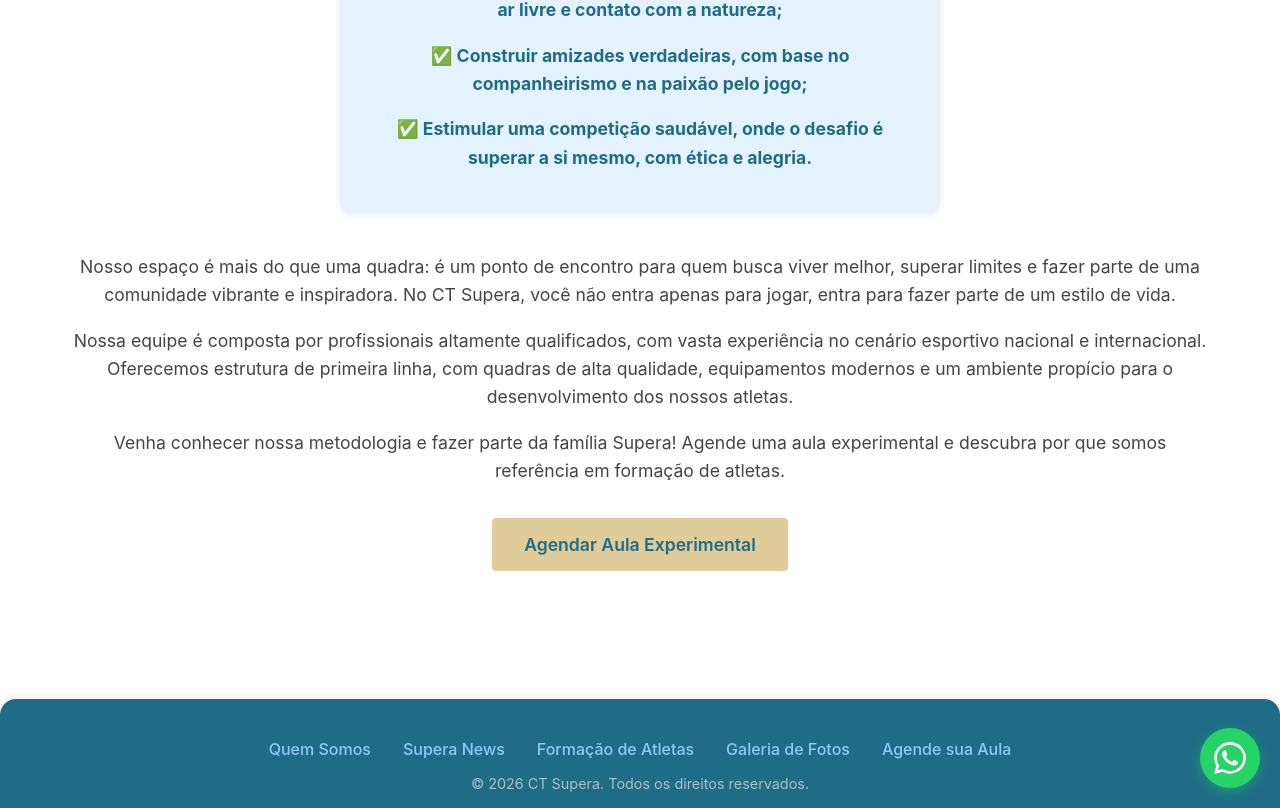
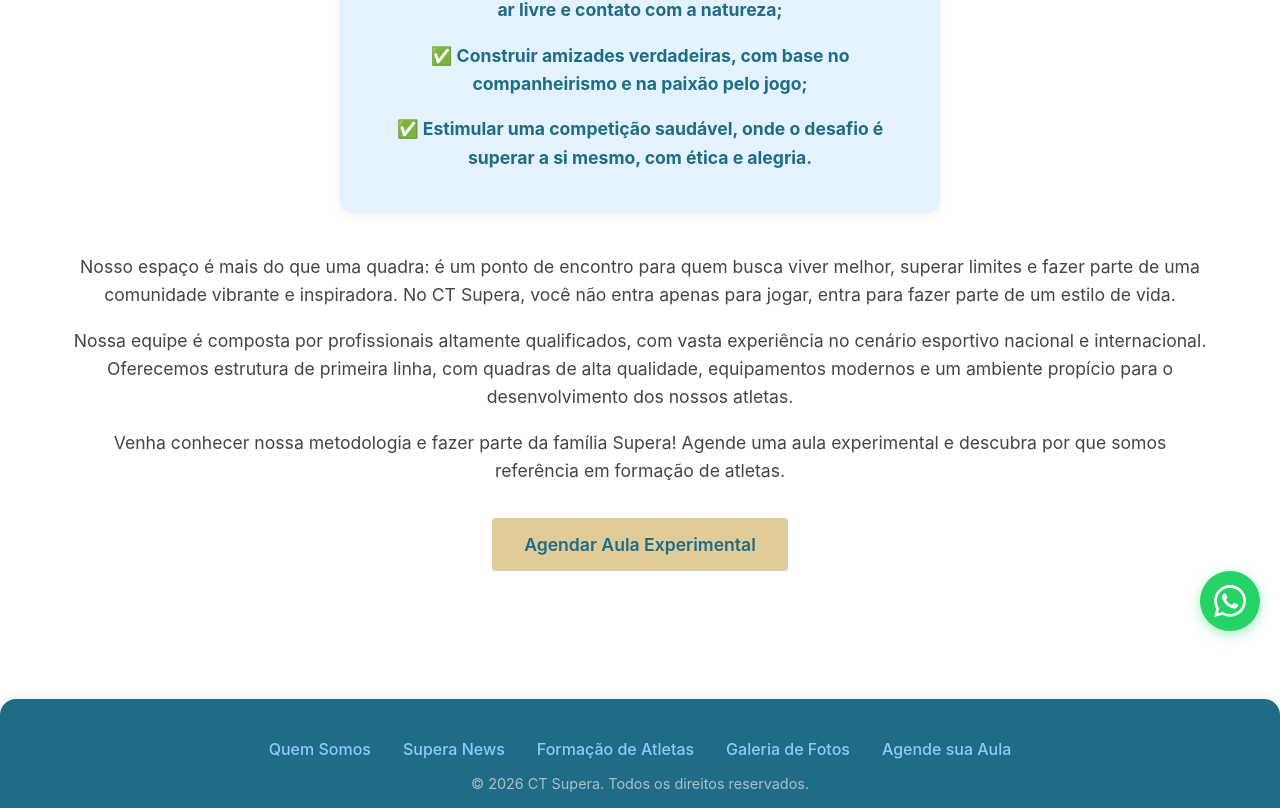
Before and after one commit to delguerso1/CT-Supera, a React (Create React App) app in the folder ct-supera-frontend/: page / in a window 1280 px wide. Shown: the part 922-1730 px from the top of the page. Built offline with nearby package versions, Linux system fonts and the light colour scheme; no server answers.

Commit message:
Mudança no  botão do whatsapp

```diff
--- a/ct-supera-frontend/src/App.css
+++ b/ct-supera-frontend/src/App.css
@@ -133,8 +133,8 @@
   box-shadow: 0 4px 12px rgba(224, 204, 152, 0.3);
 }
 
-/* Botão flutuante WhatsApp - garantindo que fique fixo na viewport */
+/* Botão flutuante WhatsApp - rolando junto com a página */
 .whatsapp-float-button {
-  position: fixed !important;
+  position: absolute !important;
   z-index: 99999 !important;
 }
--- a/ct-supera-frontend/src/pages/HomePage.js
+++ b/ct-supera-frontend/src/pages/HomePage.js
@@ -49,7 +49,7 @@
     transition: 'background-color 0.3s',
   },
   whatsappButton: {
-    position: 'fixed',
+    position: 'absolute',
     bottom: '20px',
     right: '20px',
     width: '60px',
@@ -65,6 +65,10 @@
     textDecoration: 'none',
     zIndex: 99999,
   },
+  pageWrapper: {
+    position: 'relative',
+    minHeight: '100vh',
+  },
 };
 
 function HomePage() {
@@ -75,7 +79,7 @@
   const whatsappUrl = `https://wa.me/${whatsappNumber}`;
 
   return (
-    <div>
+    <div style={styles.pageWrapper}>
       <div className="hero" style={styles.hero}>
         <h1 className="hero-title" style={styles.title}>Bem-vindo ao CT Supera</h1>
         <p className="hero-subtitle" style={styles.subtitle}>
--- a/ct-supera-frontend/src/styles/responsive.css
+++ b/ct-supera-frontend/src/styles/responsive.css
@@ -111,7 +111,7 @@
 
   /* Botão flutuante WhatsApp mobile */
   .whatsapp-float-button {
-    position: fixed !important;
+    position: absolute !important;
     width: 56px !important;
     height: 56px !important;
     bottom: 16px !important;
```
